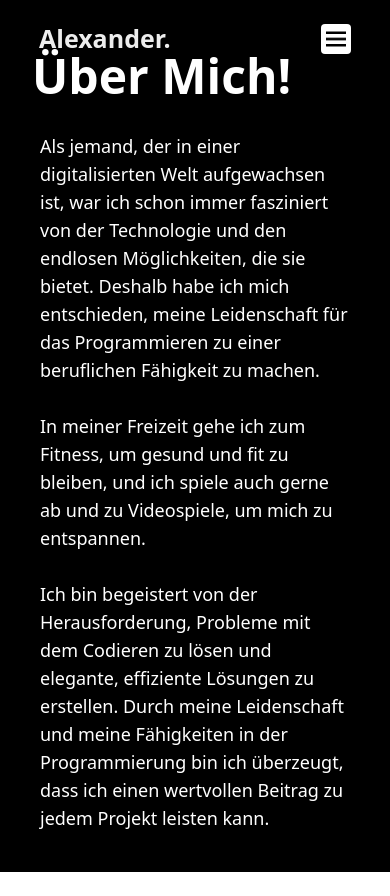
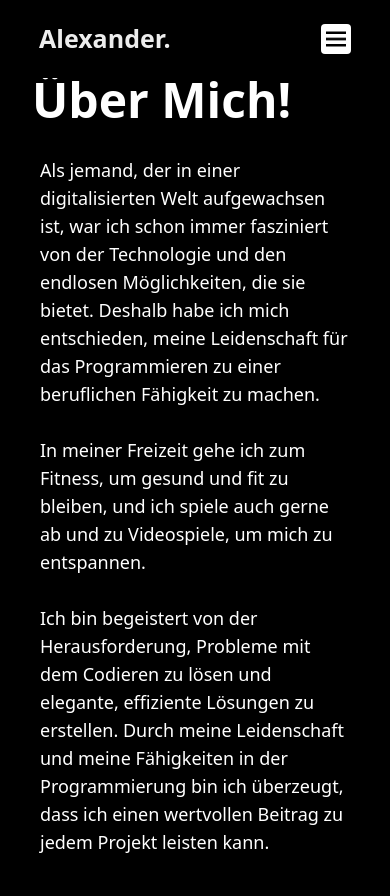
Before and after one commit to NoShare16/nextjsportfolio, a Next.js app: page /about in a window 390 px wide. Before the commit the page ends 872 px from the top, so only its background shows below. Built offline with nearby package versions, Linux system fonts and the light colour scheme.

Commit message:
navbar fixes

```diff
--- a/app/about/page.jsx
+++ b/app/about/page.jsx
@@ -19,7 +19,7 @@ const About = () => {
 
         <div className='relative z-10 pt-3 md:pt-0 md:top-1/4 lg:top-1/3 max-w-7xl mx-auto'>
             <div className='max-w-2xl p-10  flex flex-col gap-8 md:bg-black/60 md:rounded-lg'>
-        <h1 className='-ml-2 text-5xl md:text-7xl font-semibold text-white'>
+                <h1 className='-ml-2 text-5xl md:text-7xl font-semibold text-white mt-6 md:mt-0'>
                     Über Mich!
                 </h1>
                 <p className='text-white text-lg md:text-xl max-w-xl md:leading-relaxed'>
--- a/components/Navbar.jsx
+++ b/components/Navbar.jsx
@@ -9,7 +9,7 @@ const Navbar = () => {
     const [toggleForm, setToggleForm] = useState(false);
   return (
     <>
-        <section className='header'>
+        <section className='header md:bg-transparent'>
         <a href="/" className="logo">Alexander.</a>
                 {/* DESKTOP */}
             <nav className='hidden lg:block'>
@@ -59,7 +59,7 @@ const Navbar = () => {
                                 height={30}
                                 alt='close icon'
                                 onClick={() => setToggleForm(false)}
-                                className='cursor-pointer bg-white/90 rounded'
+                                className='cursor-pointer bg-white/90 rounded z-50'
                             />
                         </div>
 
--- a/styles/globals.css
+++ b/styles/globals.css
@@ -10,11 +10,11 @@
     left: 0;
     width: 100%;
     padding: 20px 10%;
-    background: transparent;
+    background: black;
     display: flex;
     justify-content: space-between;
     align-items: center;
-    z-index: 100;
+    z-index: 40;
 }
 
 .logo {
```
Lines whose indentation alone changed are shown as unchanged.
